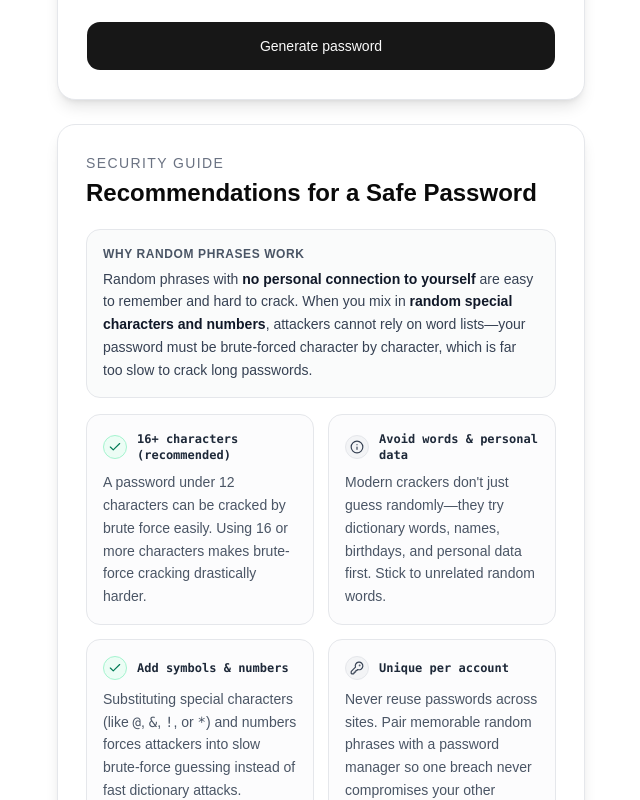
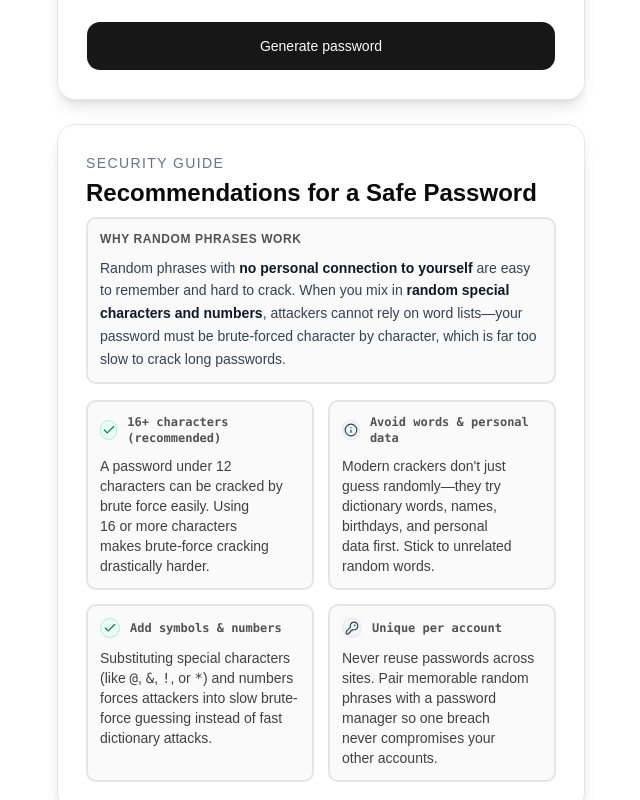
Before and after one commit to Greek/gullhacks26-dataprivacy, a React (Vite) app in the folder frontend/: page / in a window 1280 px wide. Shown: the part 760-1560 px from the top of the page, without its empty margins (319-959 px from the left). Built offline with nearby package versions, Linux system fonts and the light colour scheme; no server answers.

Commit message:
re-use MiniCardItem
Signed-off-by: Greek <a@ndy.sh>

```diff
--- a/frontend/src/components/content-card.tsx
+++ b/frontend/src/components/content-card.tsx
@@ -16,10 +16,10 @@ export const ContentCard = ({
         <p className="mb-1 text-sm font-medium uppercase tracking-widest text-gray-500">
           {subtitle}
         </p>
-        <h1 className="text-3xl font-bold">{title}</h1>
+        <h1 className="text-2xl font-bold">{title}</h1>
       </header>
 
-      <div className="mt-6">{children}</div>
+      <div className="mt-2">{children}</div>
     </section>
   )
 }
--- a/frontend/src/routes/index.tsx
+++ b/frontend/src/routes/index.tsx
@@ -1,3 +1,4 @@
+import { ContentCard } from '#/components/content-card'
 import { Button } from '#/components/ui/button'
 import { Checkbox } from '#/components/ui/checkbox'
 import { Slider } from '#/components/ui/slider'
@@ -15,8 +16,9 @@ import {
   ShieldAlert,
   ShieldCheck,
   ShieldHalf,
+  X,
 } from 'lucide-react'
-import { useEffect, useRef, useState } from 'react'
+import { useEffect, useRef, useState, type ReactElement } from 'react'
 
 export const Route = createFileRoute('/')({ component: Home })
 
@@ -433,26 +435,16 @@ function Home() {
         </div>
       </section>
 
-      <section
+      <ContentCard
+        title="Recommendations for a Safe Password"
+        subtitle="Security Guide"
         aria-labelledby="safe-password-recommendations-title"
-        className="w-full rounded-2xl border border-gray-200 bg-white p-7 shadow-lg"
       >
-        <header>
-          <p className="mb-1 text-sm font-medium uppercase tracking-widest text-gray-500">
-            Security Guide
-          </p>
-          <h2
-            id="safe-password-recommendations-title"
-            className="text-2xl font-bold"
-          >
-            Recommendations for a Safe Password
-          </h2>
-        </header>
-
-        <div className="mt-5 rounded-xl border border-gray-200 bg-gray-50/80 p-4">
-          <h3 className="mb-1.5 text-xs font-semibold uppercase tracking-wider text-gray-600">
-            Why Random Phrases Work
-          </h3>
+        <MiniCardItem
+          subtitle="Why Random Phrases Work"
+          tone="none"
+          mono={false}
+        >
           <p className="text-sm leading-relaxed text-gray-700">
             Random phrases with{' '}
             <span className="font-semibold text-gray-900">
@@ -466,11 +458,11 @@ function Home() {
             brute-forced character by character, which is far too slow to crack
             long passwords.
           </p>
-        </div>
+        </MiniCardItem>
 
         <div className="mt-4 grid grid-cols-1 gap-3.5 sm:grid-cols-2">
-          <RecommendationCard
-            title={
+          <MiniCardItem
+            subtitle={
               length >= 16
                 ? '16+ characters (recommended)'
                 : length >= 12
@@ -482,75 +474,82 @@ function Home() {
             A password under 12 characters can be cracked by brute force easily.
             Using 16 or more characters makes brute-force cracking drastically
             harder.
-          </RecommendationCard>
+          </MiniCardItem>
 
-          <RecommendationCard
-            title="Avoid words & personal data"
-            tone="info"
-          >
+          <MiniCardItem subtitle="Avoid words & personal data" tone="info">
             Modern crackers don&apos;t just guess randomly—they try dictionary
             words, names, birthdays, and personal data first. Stick to unrelated
             random words.
-          </RecommendationCard>
+          </MiniCardItem>
 
-          <RecommendationCard
-            title="Add symbols & numbers"
+          <MiniCardItem
+            subtitle="Add symbols & numbers"
             tone={includeSpecialCharacters ? 'good' : 'warn'}
           >
             Substituting special characters (like <kbd>@</kbd>, <kbd>&amp;</kbd>
             , <kbd>!</kbd>, or <kbd>*</kbd>) and numbers forces attackers into
             slow brute-force guessing instead of fast dictionary attacks.
-          </RecommendationCard>
+          </MiniCardItem>
 
-          <RecommendationCard title="Unique per account" tone="key">
+          <MiniCardItem subtitle="Unique per account" tone="key">
             Never reuse passwords across sites. Pair memorable random phrases
             with a password manager so one breach never compromises your other
             accounts.
-          </RecommendationCard>
+          </MiniCardItem>
         </div>
-      </section>
+      </ContentCard>
     </main>
   )
 }
 
-function RecommendationCard({
-  title,
+const MiniCardItem = ({
+  subtitle,
+  children,
+  mono = true,
   tone,
-  children,
 }: {
-  title: string
-  tone: 'good' | 'warn' | 'danger' | 'info' | 'key'
-  children: React.ReactNode
-}) {
+  subtitle: string
+  children?: React.ReactNode
+  mono?: boolean
+  tone: 'good' | 'warn' | 'danger' | 'info' | 'key' | 'none'
+}) => {
+  const badgeIcon = {
+    good: <Check aria-hidden="true" className="size-3.5" />,
+    warn: <ShieldHalf aria-hidden="true" className="size-3.5" />,
+    danger: <ShieldAlert aria-hidden="true" className="size-3.5" />,
+    info: <Info aria-hidden="true" className="size-3.5" />,
+    key: <KeyRound aria-hidden="true" className="size-3.5" />,
+    none: null,
+  }[tone]
+
   const badgeStyles = {
     good: 'border-emerald-200 bg-emerald-50 text-emerald-700',
     warn: 'border-amber-200 bg-amber-50 text-amber-700',
     danger: 'border-red-200 bg-red-50 text-red-700',
     info: 'border-gray-200 bg-gray-100 text-gray-700',
     key: 'border-gray-200 bg-gray-100 text-gray-700',
-  }[tone]
-
-  const badgeIcon = {
-    good: <Check aria-hidden="true" className="size-3.5" />,
-    warn: <ShieldHalf aria-hidden="true" className="size-3.5" />,
-    danger: <ShieldAlert aria-hidden="true" className="size-3.5" />,
-    info: <Info aria-hidden="true" className="size-3.5" />,
-    key: <KeyRound aria-hidden="true" className="size-3.5" />,
+    none: '',
   }[tone]
 
   return (
-    <div className="flex flex-col gap-2 rounded-xl border border-gray-200 bg-gray-50/50 p-4">
-      <div className="flex items-center gap-2.5">
+    <div className="flex flex-col rounded-lg border-neutral-200 bg-neutral-50 border-2 p-3 gap-y-1 text-black">
+      <div className="flex flex-row items-center gap-x-2.5 mb-1.5">
+        {tone !== 'none' && (
+          <span
+            className={`flex size-5 items-center justify-center rounded-full border-[1.5px] ${badgeStyles}`}
+            role="img"
+          >
+            {badgeIcon}
+          </span>
+        )}
+
         <span
-          className={`flex size-6 shrink-0 items-center justify-center rounded-full border ${badgeStyles}`}
+          className={`text-neutral-600 font-semibold text-xs ${mono ? 'font-mono' : 'uppercase tracking-wider'}`}
         >
-          {badgeIcon}
-        </span>
-        <span className="font-mono text-xs font-semibold text-gray-800">
-          {title}
+          {subtitle}
         </span>
       </div>
-      <p className="text-sm leading-relaxed text-gray-600">{children}</p>
+      <p className="text-neutral-700 text-sm text-pretty">{children}</p>
     </div>
   )
 }
```
